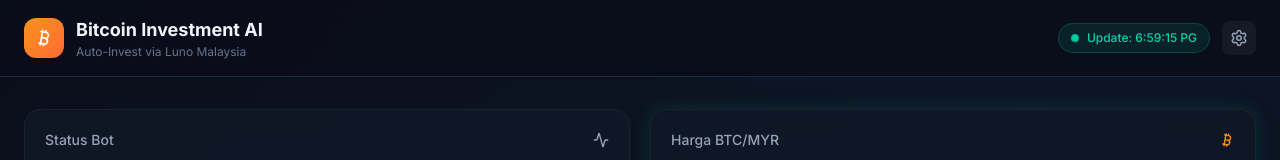
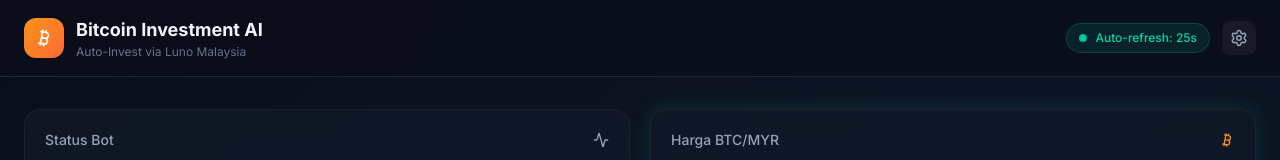
Before and after one commit to hdanial211/investment-ai, a Next.js app in the folder frontend/: page / in a window 1280 px wide. Shown: the top 160 px of the page. Built offline with nearby package versions, Linux system fonts and the light colour scheme; no server answers.

Commit message:
v1.3.1: Added live auto-refresh countdown timer in header - shows seconds until next data refresh (every 30s)

```diff
--- a/frontend/src/app/page.tsx
+++ b/frontend/src/app/page.tsx
@@ -18,6 +18,7 @@ interface Portfolio {
   pnl_pct: number;
   last_buy_price: number | null;
   last_buy_date: string | null;
+  last_trade_type: string | null;
 }
 
 interface BotStatus {
@@ -77,6 +78,7 @@ export default function Dashboard() {
   const [triggering, setTriggering] = useState(false);
   const [toggling, setToggling] = useState(false);
   const [lastUpdate, setLastUpdate] = useState<Date>(new Date());
+  const [countdown, setCountdown] = useState(30);
 
   const fetchAll = useCallback(async () => {
     const [portfolioData, statusData, signalData, tradesData, statsData, settingsData] =
@@ -100,9 +102,18 @@ export default function Dashboard() {
 
   useEffect(() => {
     fetchAll();
-    const interval = setInterval(fetchAll, 30000); // refresh every 30s
-    return () => clearInterval(interval);
+    const REFRESH_SEC = 30;
+    const interval = setInterval(() => {
+      fetchAll();
+      setCountdown(REFRESH_SEC);
+    }, REFRESH_SEC * 1000);
+    // Countdown ticker every second
+    const ticker = setInterval(() => {
+      setCountdown(prev => (prev <= 1 ? REFRESH_SEC : prev - 1));
+    }, 1000);
+    return () => { clearInterval(interval); clearInterval(ticker); };
   }, [fetchAll]);
+
 
   const toggleBot = async () => {
     setToggling(true);
@@ -135,13 +146,14 @@ export default function Dashboard() {
           </div>
 
           <div className="flex items-center gap-3">
-            {/* Live indicator */}
+            {/* Auto-refresh countdown */}
             <div className="flex items-center gap-2 px-3 py-1.5 rounded-full" style={{ background: "rgba(0,212,170,0.1)", border: "1px solid rgba(0,212,170,0.2)" }}>
               <div className="w-2 h-2 rounded-full pulse-dot" style={{ background: "#00d4aa" }} />
-              <span className="text-xs font-medium" suppressHydrationWarning style={{ color: "#00d4aa" }}>
-                Update: {lastUpdate.toLocaleTimeString("ms-MY")}
+              <span className="text-xs font-medium" style={{ color: "#00d4aa" }}>
+                Auto-refresh: {countdown}s
               </span>
             </div>
+
 
             <Link href="/settings" className="p-2 rounded-lg transition-colors" style={{ background: "rgba(255,255,255,0.05)" }}>
               <Settings size={18} style={{ color: "#94a3b8" }} />
```
